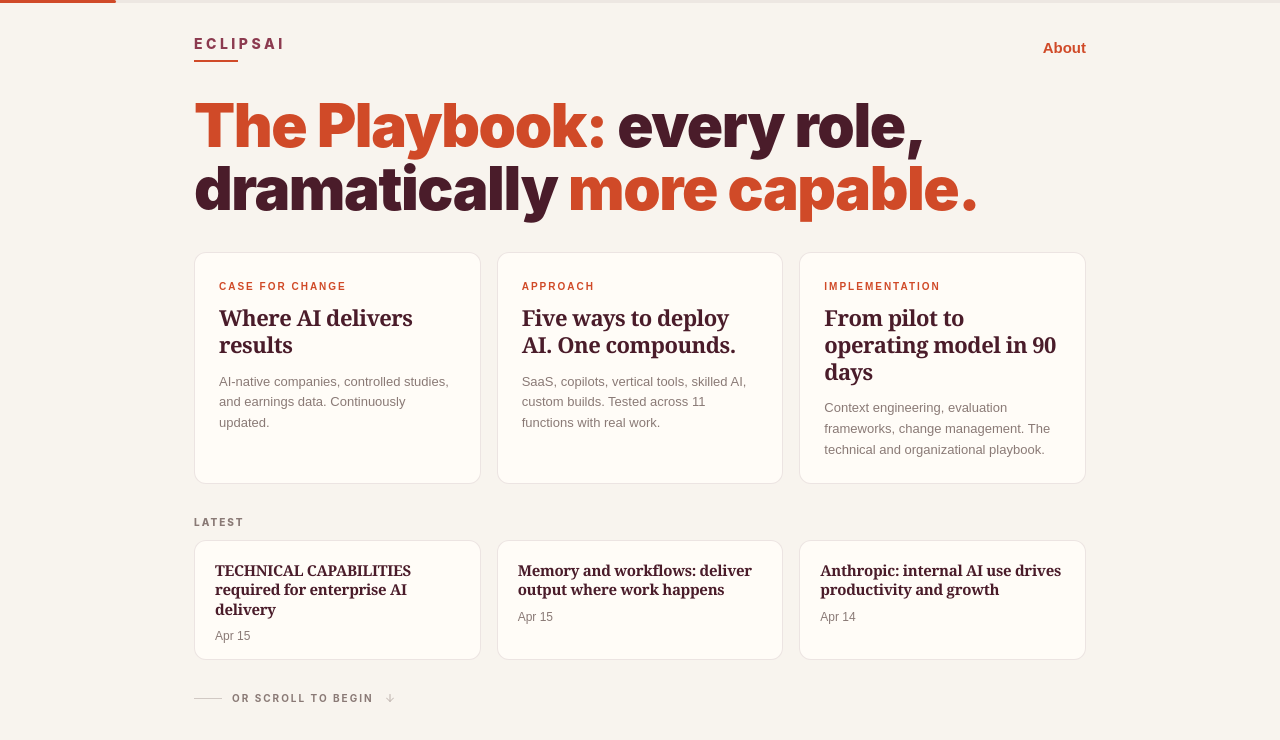
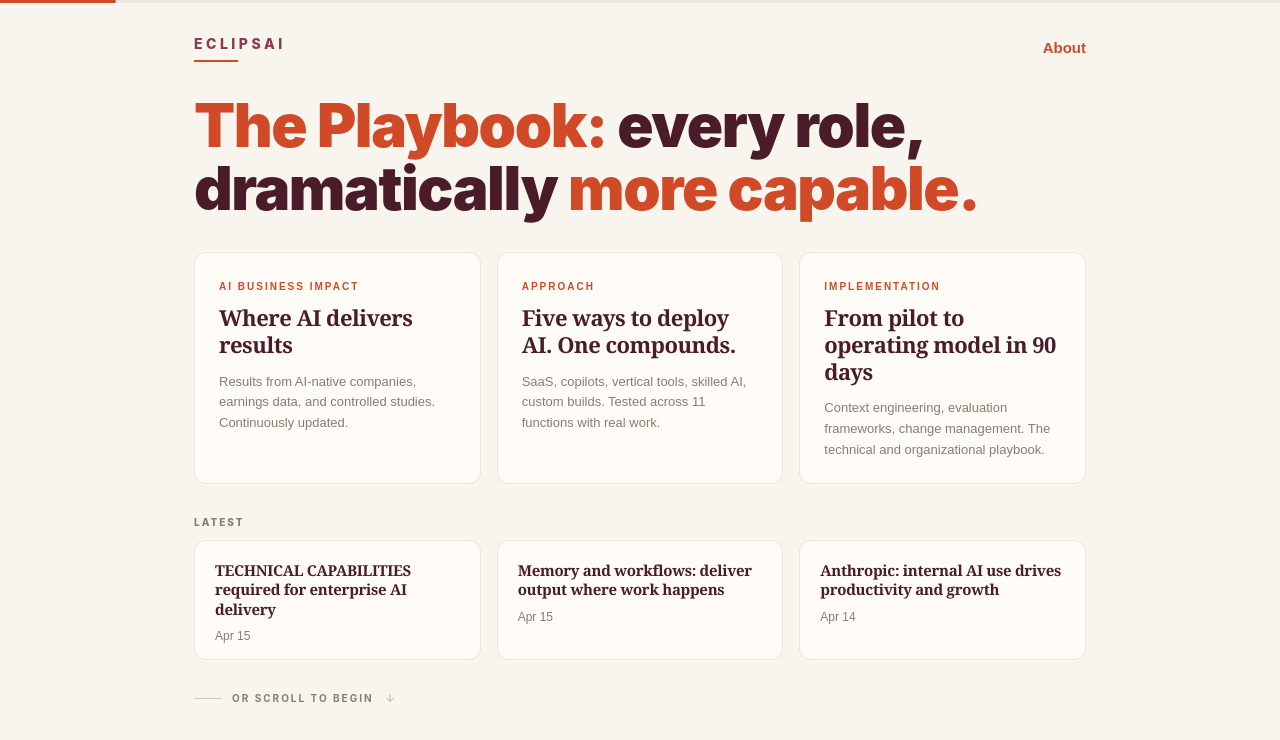
Before and after one commit to ChipAlexandru/Eclipsaiv2, a Next.js app: page / in a window 1280 px wide. Shown: the top 740 px of the page. Built offline with nearby package versions, Linux system fonts and the light colour scheme.

Commit message:
Rename Case for change home card to AI business impact
Co-Authored-By: Claude Opus 4.6 <noreply@anthropic.com>

```diff
--- a/src/decks/index.js
+++ b/src/decks/index.js
@@ -55,9 +55,9 @@ export const shelf = {
       kind: "chapter",
       deckId: "the-playbook",
       chapterId: "case",
-      label: "Case for change",
+      label: "AI business impact",
       title: "Where AI delivers results",
-      blurb: "AI-native companies, controlled studies, and earnings data. Continuously updated.",
+      blurb: "Results from AI-native companies, earnings data, and controlled studies. Continuously updated.",
     },
     {
       kind: "chapter",
```
